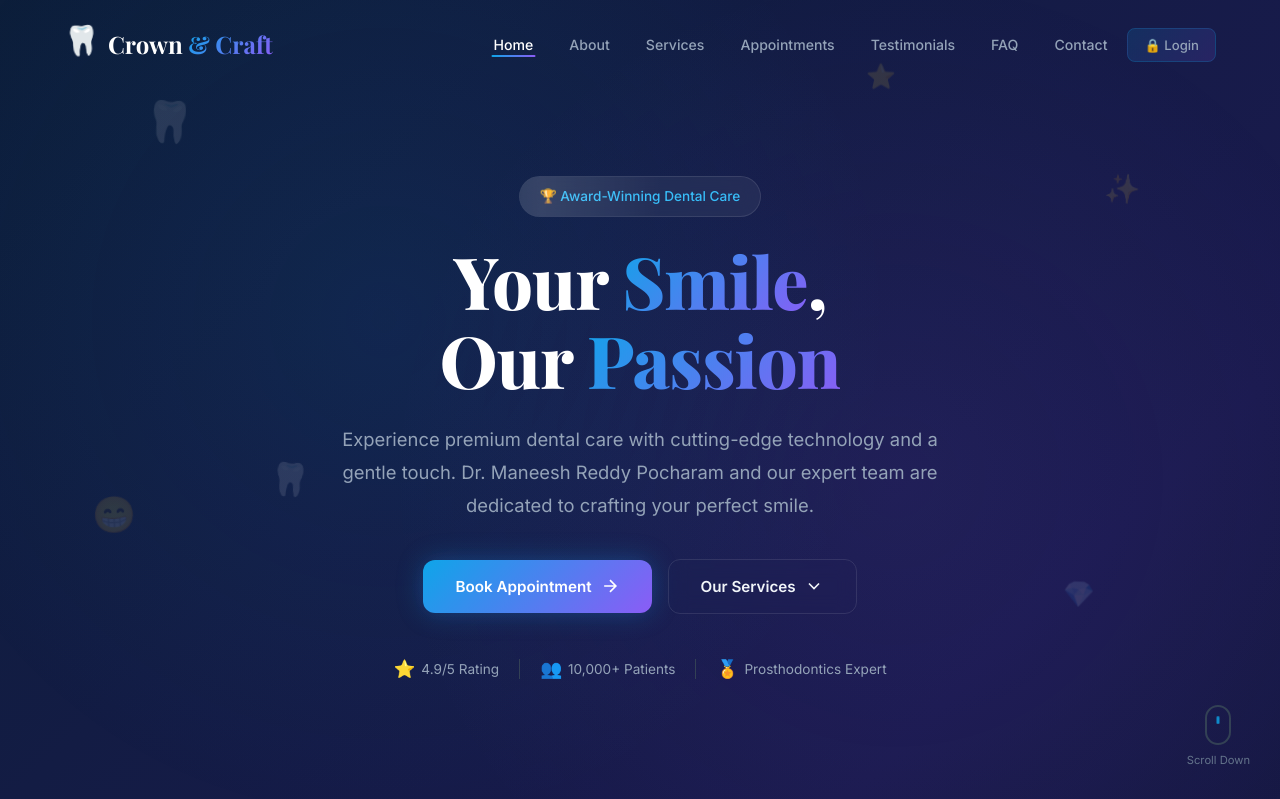
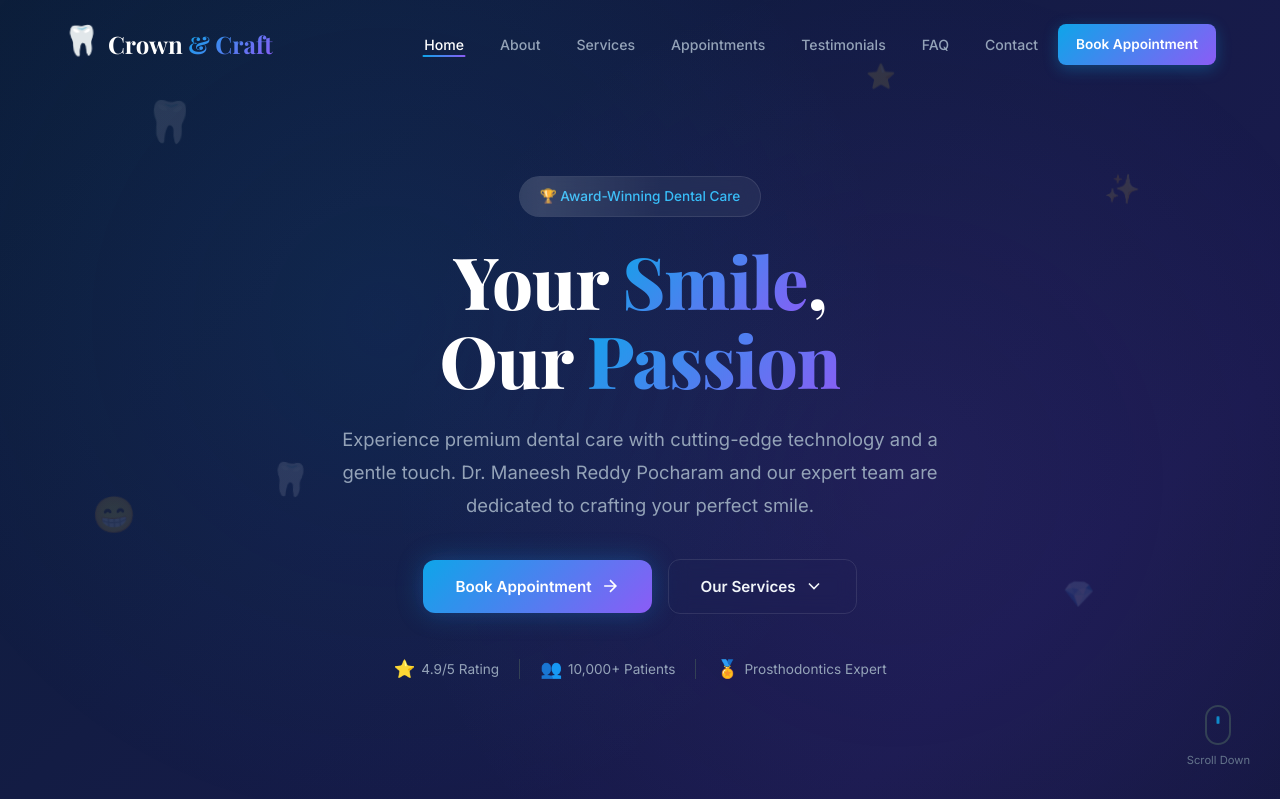
Before and after one commit to nitheeshreddy014/crown-and-craft-dental-clinic, a FastAPI app: page / in a window 1280 px wide. Shown: the top 799 px of the page. Run offline with FastAPI, Linux system fonts and the light colour scheme.

Commit message:
feat: production-grade navbar - replace Admin link with Book Appointment CTA

```diff
--- a/static/css/style.css
+++ b/static/css/style.css
@@ -84,12 +84,27 @@ ul { list-style: none; }
 }
 .nav-link:hover, .nav-link.active { color: var(--white); }
 .nav-link:hover::after, .nav-link.active::after { width: 60%; }
-.nav-admin-link {
-    background: linear-gradient(135deg, rgba(14, 165, 233, 0.15), rgba(139, 92, 246, 0.15));
-    border: 1px solid rgba(14, 165, 233, 0.2); border-radius: 8px; font-size: 0.82rem;
+.nav-admin-link { display: none; } /* hidden — admin accesses via /admin directly */
+
+/* Book Appointment CTA button in navbar */
+.nav-book-btn {
+    padding: 9px 18px !important;
+    background: linear-gradient(135deg, #0ea5e9, #8b5cf6) !important;
+    border-radius: 8px !important;
+    font-size: 0.85rem !important;
+    font-weight: 600 !important;
+    color: #fff !important;
+    text-decoration: none;
+    transition: all 0.3s;
+    box-shadow: 0 4px 15px rgba(14,165,233,0.3);
+    white-space: nowrap;
 }
-.nav-admin-link::after { display: none; }
-.nav-admin-link:hover { background: linear-gradient(135deg, rgba(14, 165, 233, 0.25), rgba(139, 92, 246, 0.25)); }
+.nav-book-btn:hover {
+    transform: translateY(-2px);
+    box-shadow: 0 8px 25px rgba(14,165,233,0.45);
+    color: #fff !important;
+}
+.nav-book-btn::after { display: none !important; }
 
 /* ── Patient user dropdown menu ── */
 .nav-user-menu { position: relative; }
--- a/static/js/main.js
+++ b/static/js/main.js
@@ -295,22 +295,25 @@ document.addEventListener('DOMContentLoaded', () => {
         try {
             const res = await fetch('/api/me');
             const data = await res.json();
-            const authBtn = document.getElementById('nav-auth-btn');
             const authItem = document.getElementById('nav-auth-item');
-            if (!authBtn || !authItem) return;
+            if (!authItem) return;
 
             if (data.logged_in) {
+                // Show the auth item only when logged in
+                authItem.style.display = 'block';
+
                 if (data.role === 'admin') {
-                    // Admin logged in → show Dashboard link
-                    authBtn.href = '/admin';
-                    authBtn.innerHTML = '\uD83D\uDCCA Dashboard';
-                    authBtn.style.color = '#0ea5e9';
+                    // Admin: show subtle Dashboard link
+                    authItem.innerHTML = `
+                        <a href="/admin" class="nav-link nav-user-btn" style="color:#0ea5e9;">
+                            &#128202; Dashboard
+                        </a>`;
                 } else {
-                    // Patient logged in → show name + logout
+                    // Patient: show name with dropdown
                     authItem.innerHTML = `
                         <div class="nav-user-menu" id="nav-user-menu">
                             <a href="#" class="nav-link nav-user-btn" id="nav-user-btn">
-                                \uD83D\uDC64 ${data.name}
+                                &#128100; ${data.name}
                                 <span class="nav-user-caret">&#9660;</span>
                             </a>
                             <div class="nav-user-dropdown" id="nav-user-dropdown">
@@ -319,17 +322,14 @@ document.addEventListener('DOMContentLoaded', () => {
                                     <div class="nav-user-email">${data.email}</div>
                                 </div>
                                 <a href="/api/logout" class="nav-dropdown-item nav-dropdown-logout">
-                                    \uD83D\uDEAA Logout
+                                    &#128682; Logout
                                 </a>
                             </div>
                         </div>`;
-
-                    // Toggle dropdown on click
                     document.getElementById('nav-user-btn').addEventListener('click', (e) => {
                         e.preventDefault();
                         document.getElementById('nav-user-dropdown').classList.toggle('open');
                     });
-                    // Close dropdown on outside click
                     document.addEventListener('click', (e) => {
                         const menu = document.getElementById('nav-user-menu');
                         if (menu && !menu.contains(e.target)) {
@@ -339,7 +339,7 @@ document.addEventListener('DOMContentLoaded', () => {
                     });
                 }
             }
-            // Not logged in → keep default 🔒 Login link
+            // Not logged in: nav-auth-item stays hidden, only Book Appointment shows
         } catch(e) {}
     }
     initAuthState();
--- a/templates/index.html
+++ b/templates/index.html
@@ -46,8 +46,10 @@
                 <li><a href="#testimonials" class="nav-link">Testimonials</a></li>
                 <li><a href="#faq" class="nav-link">FAQ</a></li>
                 <li><a href="#contact" class="nav-link">Contact</a></li>
-                <li id="nav-auth-item">
-                    <a href="/login" class="nav-link nav-admin-link" id="nav-auth-btn">🔒 Login</a>
+                <!-- Patient portal shown only when logged in (populated by JS) -->
+                <li id="nav-auth-item" style="display:none;"></li>
+                <li>
+                    <a href="#appointments" class="btn btn-primary nav-book-btn">Book Appointment</a>
                 </li>
             </ul>
             <div class="nav-toggle" id="nav-toggle">
@@ -692,6 +694,9 @@
                 </div>
                 <div class="footer-bottom">
                     <p>&copy; 2024 {{ clinic_name }}. All rights reserved. | Designed with ❤️ for better smiles.</p>
+                    <p style="margin-top:8px;font-size:0.72rem;opacity:0.25;">
+                        <a href="/login" style="color:inherit;text-decoration:none;" title="Staff Access">Staff Portal</a>
+                    </p>
                 </div>
             </div>
         </div>
```
